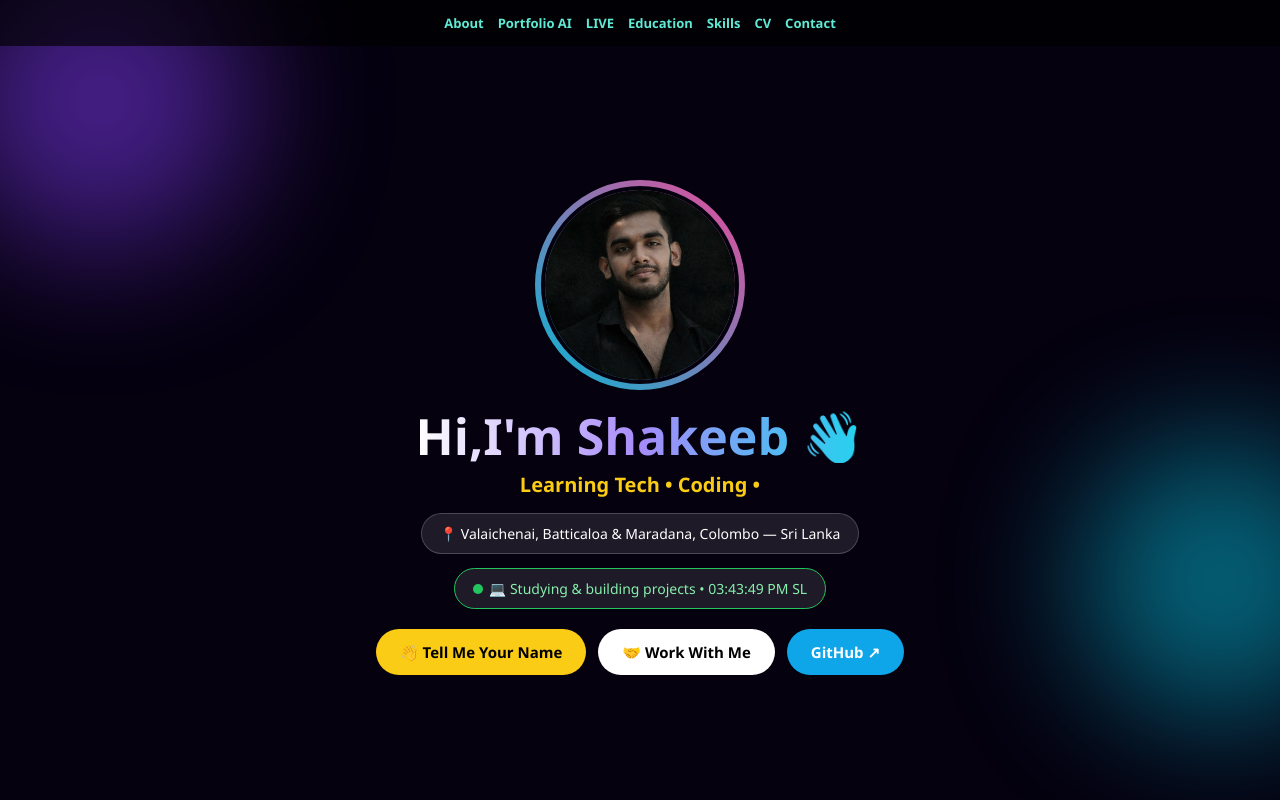
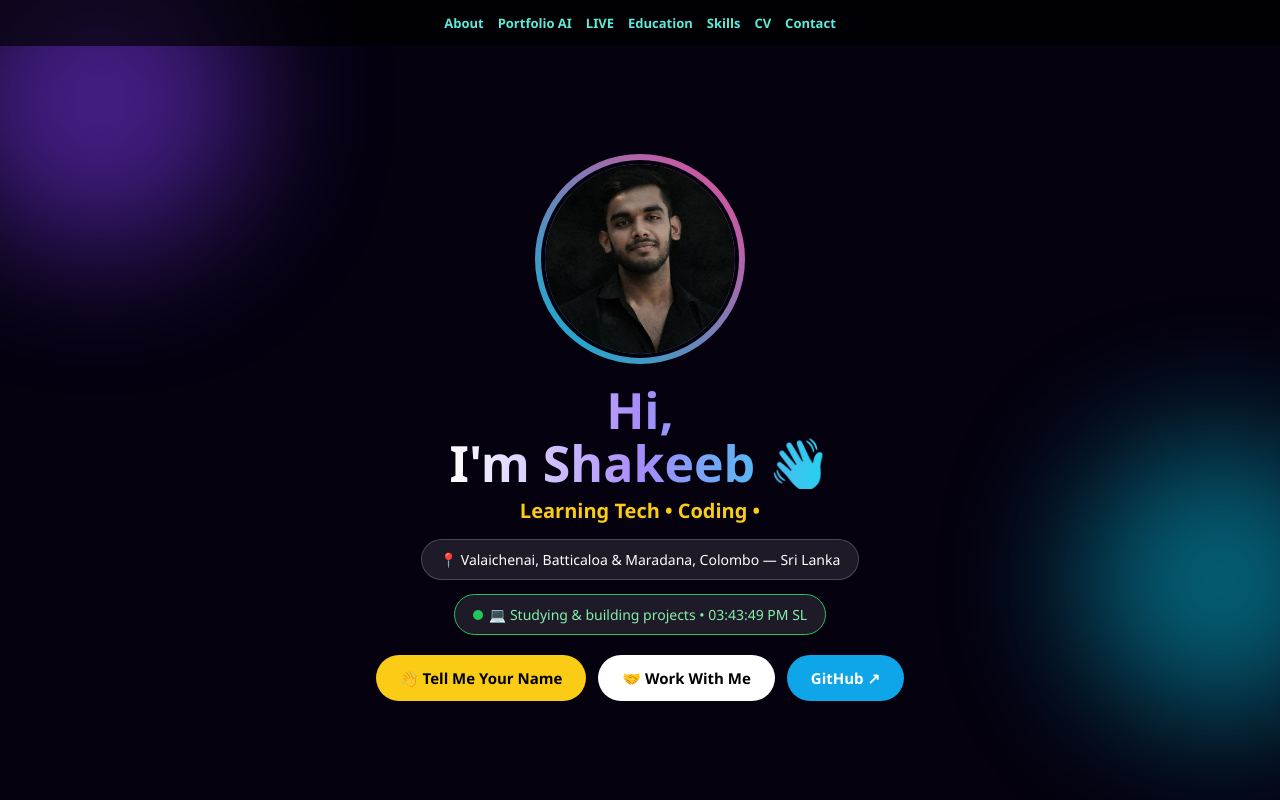
Before and after one commit to mskb2005/my-portfolio, a plain HTML site: page index.html in a window 1280 px wide. Shown: the top 800 px of the page. Drawn offline with Linux system fonts and the light colour scheme.

Commit message:
Update index.html

```diff
--- a/index.html
+++ b/index.html
@@ -52,7 +52,7 @@ footer{text-align:center;padding:30px;color:#94a3b8;font-size:13px;position:rela
 <nav><a href="#about">About</a><a href="#ai">Portfolio AI</a><a href="#live">LIVE</a><a href="#edu">Education</a><a href="#skills">Skills</a><a href="#cv">CV</a><a href="#contact">Contact</a></nav>
 <div class="hero">
 <div class="photo-wrap" onclick="tapPhoto()"><img src="IMG-20261120-WA0055.jpg" alt="Muhammad Shakeeb"></div>
-<h1>Hi,I'm Shakeeb 👋</h1>
+<h1>Hi,<br>I'm Shakeeb 👋</h1>
 <div class="typing" id="typing"></div>
 <div class="badge">📍 Valaichenai, Batticaloa & Maradana, Colombo — Sri Lanka</div>
 <div class="badge" style="border-color:#22c55e;color:#86efac"><span class="live-dot"></span><span id="liveStatus">Loading...</span> • <span id="slClock">--:--:--</span></div>
```
